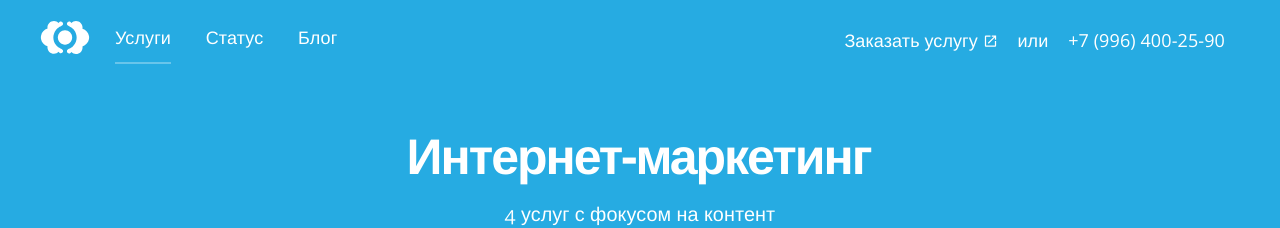
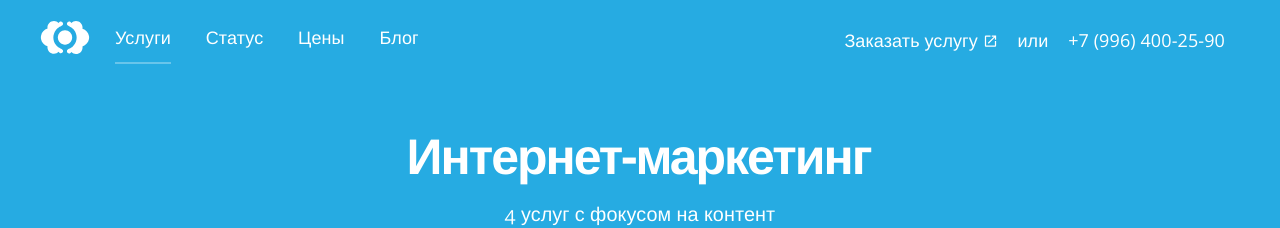
Before and after one commit to RakhimyanTim/digital-marketing.github.io, a Jekyll site: the page built from index.html, in a window 1280 px wide. Shown: the top 228 px of the page. Built offline with Jekyll 4.4.1, drawn with Linux system fonts in a browser that asks for light colours; nearby versions of some CDN libraries.

Commit message:
Updated '_data/navigation.yml' via CloudCannon

```diff
--- a/_data/navigation.yml
+++ b/_data/navigation.yml
@@ -2,5 +2,7 @@
   link: /
 - name: Статус
   link: /status/
+- name: Цены
+  link: /pricing/
 - name: Блог
-  link: /blog
+  link: /blog/
```
